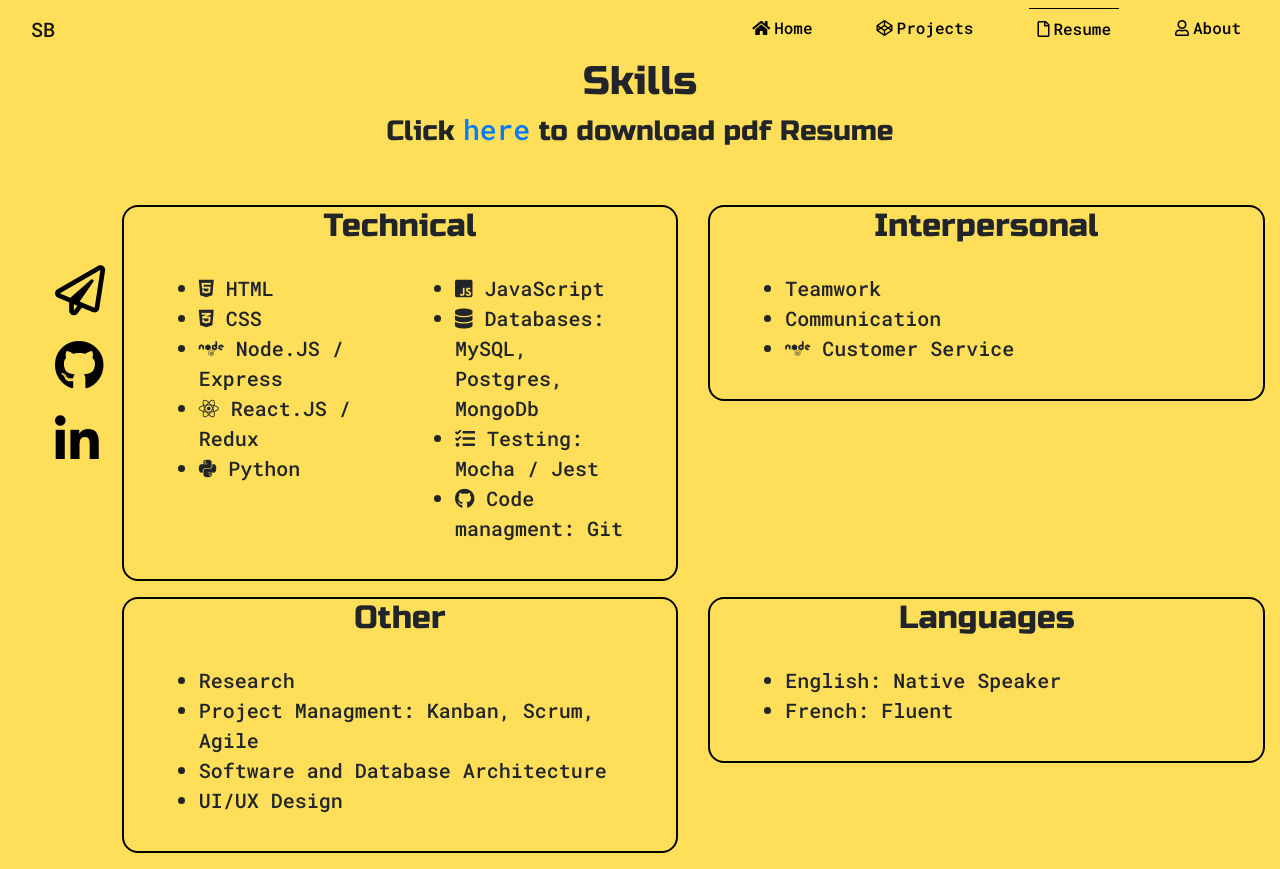
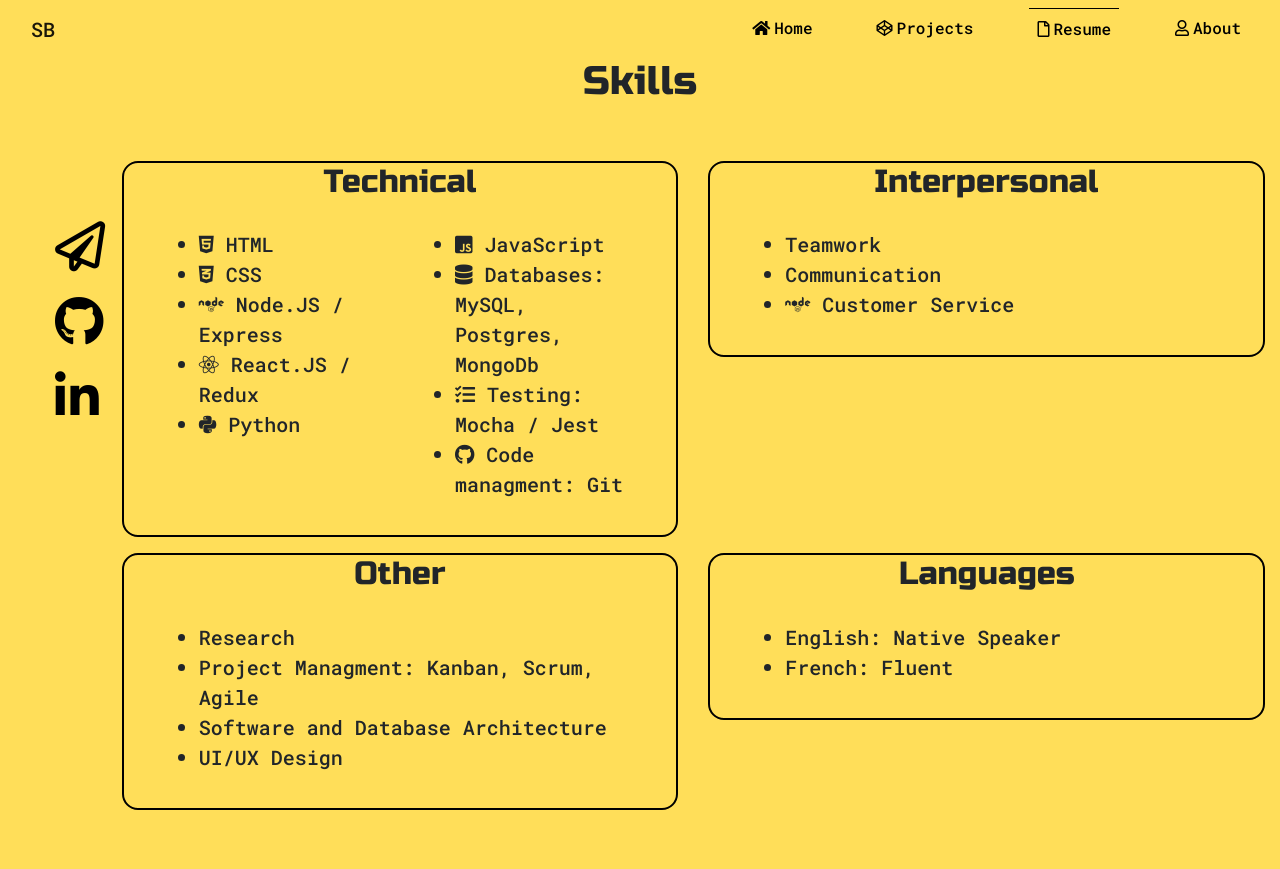
Before and after one commit to sb1994/portfolio, a React (Create React App) app: page /resume in a window 1280 px wide. After the commit the page ends 826 px from the top, so only its background shows below. Built offline with nearby package versions, Linux system fonts and the light colour scheme.

Commit message:
Removed CV to be updated

```diff
--- a/src/screens/CvScreen.js
+++ b/src/screens/CvScreen.js
@@ -35,16 +35,16 @@ const CvScreen = () => {
       <Row>
         <Col lg={12} className="text-center">
           <h1>Skills</h1>
-          <h3>
+          {/* <h3>
             Click{" "}
             <a
               target="_black"
-              href={`${process.env.PUBLIC_URL}/assets/Sean_Boyle_CV.PDF`}
+              // href={`${process.env.PUBLIC_URL}/assets/Sean_Boyle_CV.PDF`}
             >
               here
             </a>{" "}
             to download pdf Resume
-          </h3>
+          </h3> */}
         </Col>
       </Row>
       <Row className="mt-5">
```
Also changed, not shown: 1 other file (tests, documents, lock files or other folders).
